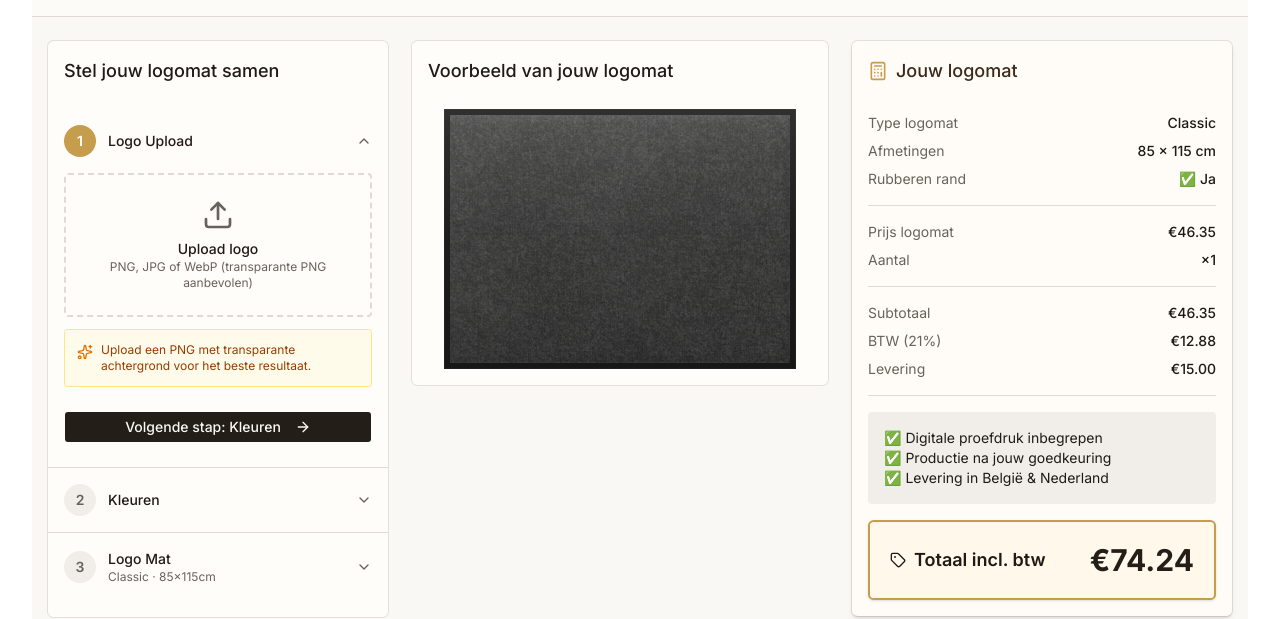
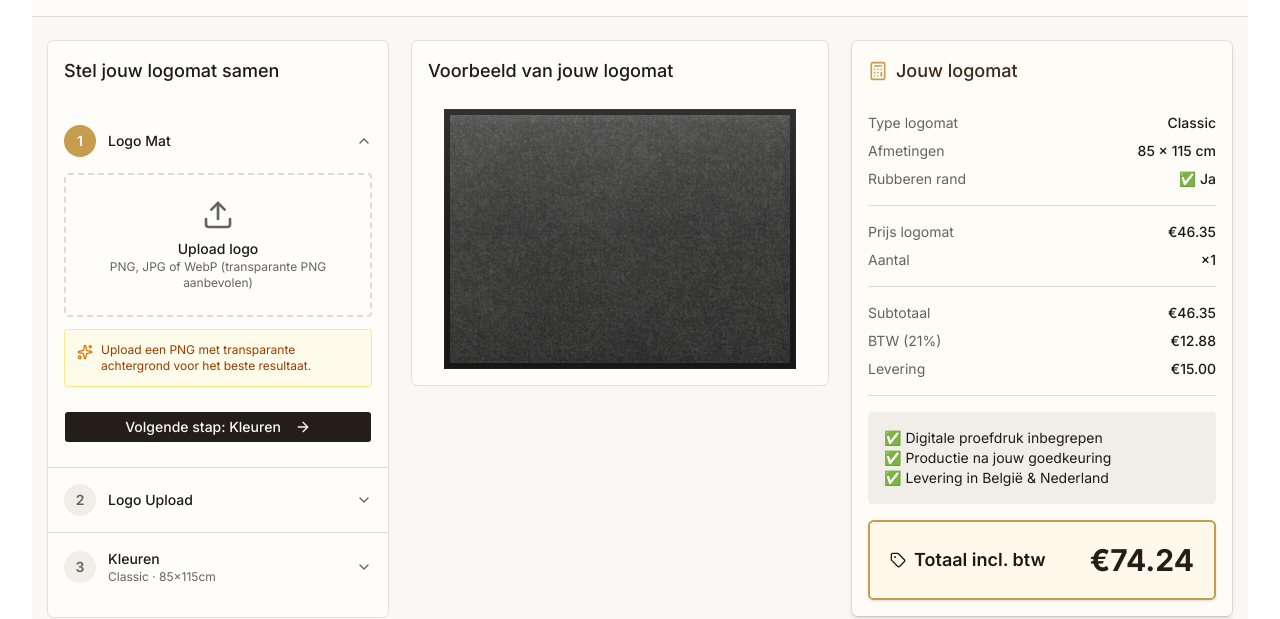
Before and after one commit to thepieter22-web/website-carpetz1, a Next.js app: page /fr/logomat in a window 1280 px wide. Shown: the part 824-1443 px from the top of the page. Built offline with nearby package versions, Linux system fonts and the light colour scheme; a web font is replaced by a local one.

Commit message:
Reorder steps in mat-configurator component

```diff
--- a/components/mat-configurator/index.tsx
+++ b/components/mat-configurator/index.tsx
@@ -236,10 +236,10 @@ const selectedColor =
   const step2Complete = maxStepReached > 2
 
   const steps = [
-    { number: 1, title: "Logo Upload", icon: ImageIcon },
-    { number: 2, title: "Kleuren", icon: PaletteIcon },
-    { number: 3, title: "Logo Mat", icon: Layers },
-  ]
+  { number: 1, title: "Logo Mat", icon: Layers },
+  { number: 2, title: "Logo Upload", icon: ImageIcon },
+  { number: 3, title: "Kleuren", icon: PaletteIcon },
+]
 
   return (
     <div className="min-h-screen bg-background">
```
